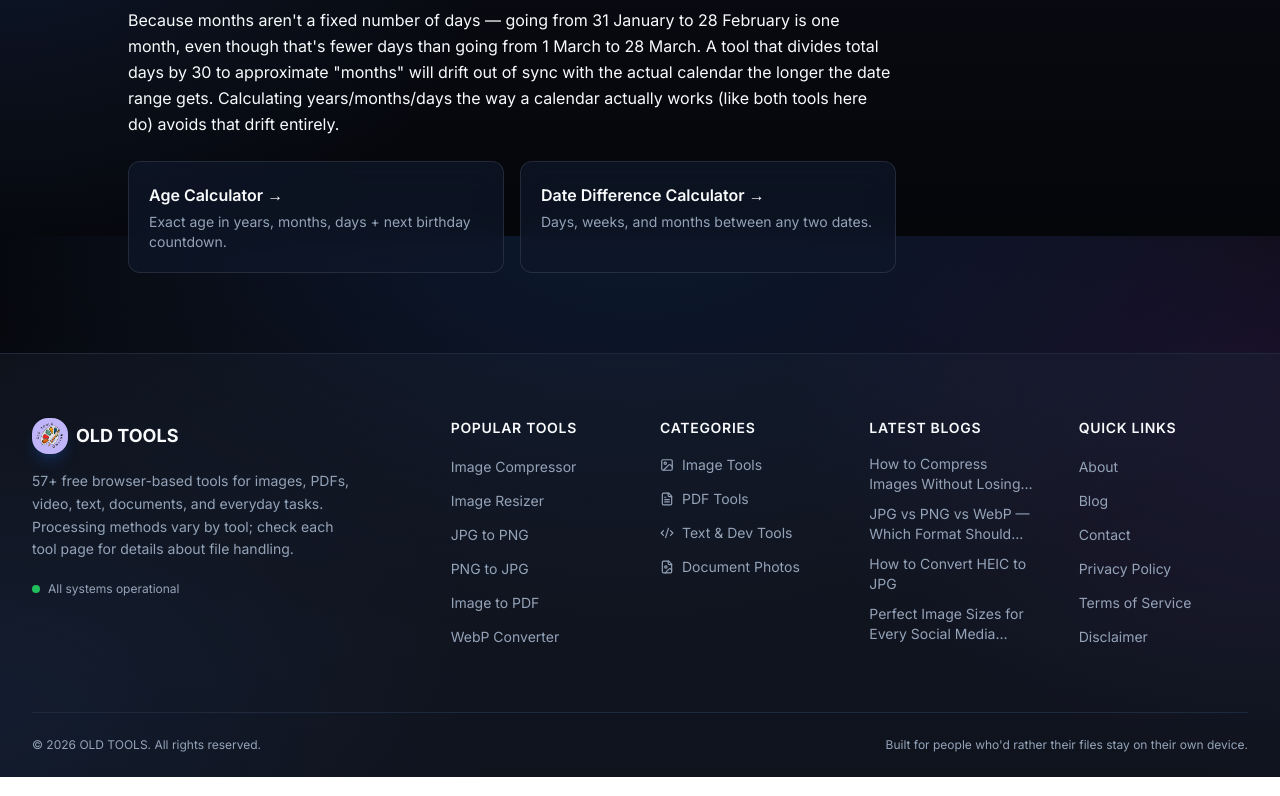
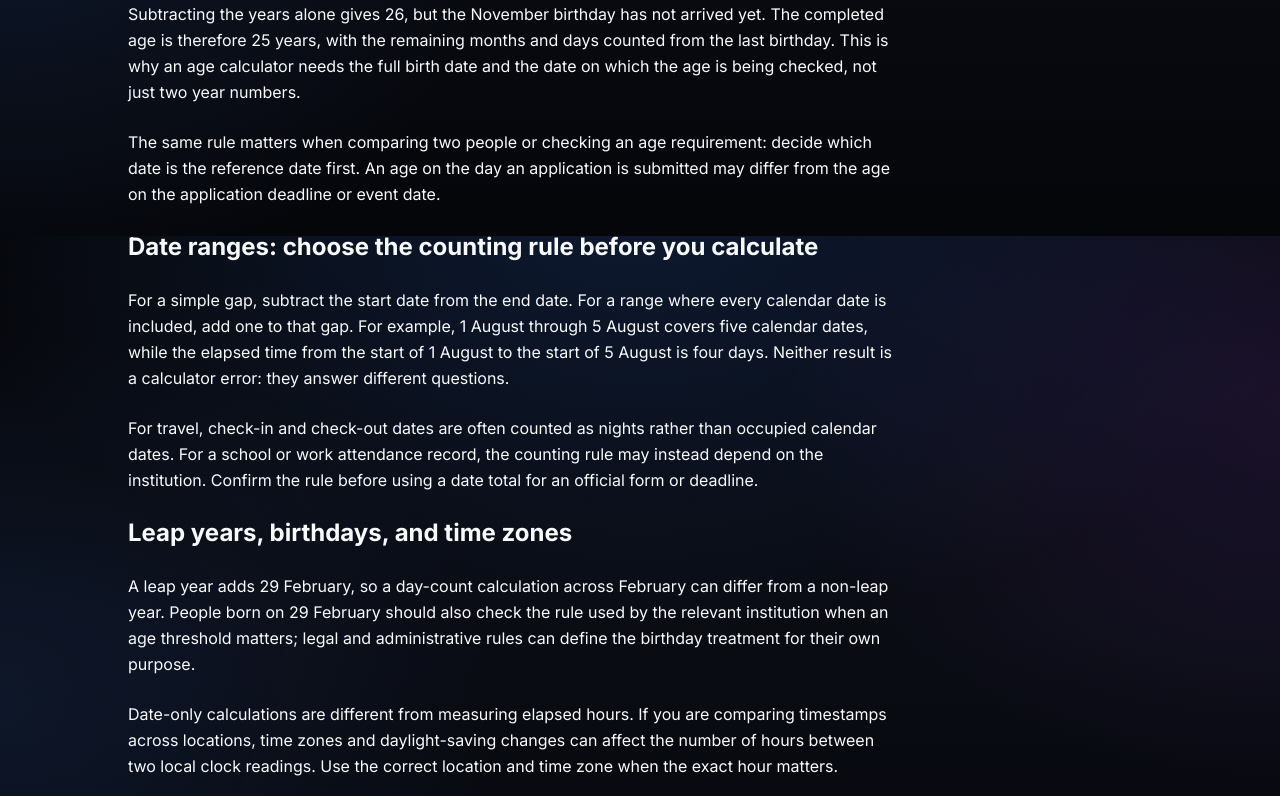
Before and after one commit to surajkumar122024-star/ok01, a Next.js app: page /blog/age-and-date-calculators in a window 1280 px wide. Shown: the part 1364-2160 px from the top of the page. Built offline with nearby package versions, Linux system fonts and the light colour scheme.

Commit message:
Improve age-and-date-calculators article with original examples

```diff
--- a/src/app/blog/age-and-date-calculators/page.tsx
+++ b/src/app/blog/age-and-date-calculators/page.tsx
@@ -81,6 +81,49 @@ export default function AgeAndDateCalculatorsArticle() {
             inclusive booking ranges).
           </p>
 
+          <h2 className="text-2xl font-bold mt-8">A worked example: age is a calendar calculation</h2>
+          <p>
+            Imagine someone was born on 15 November 2000 and checks their age on 1 August 2026.
+            Subtracting the years alone gives 26, but the November birthday has not arrived yet.
+            The completed age is therefore 25 years, with the remaining months and days counted
+            from the last birthday. This is why an age calculator needs the full birth date and
+            the date on which the age is being checked, not just two year numbers.
+          </p>
+          <p>
+            The same rule matters when comparing two people or checking an age requirement:
+            decide which date is the reference date first. An age on the day an application is
+            submitted may differ from the age on the application deadline or event date.
+          </p>
+
+          <h2 className="text-2xl font-bold mt-8">Date ranges: choose the counting rule before you calculate</h2>
+          <p>
+            For a simple gap, subtract the start date from the end date. For a range where every
+            calendar date is included, add one to that gap. For example, 1 August through 5 August
+            covers five calendar dates, while the elapsed time from the start of 1 August to the
+            start of 5 August is four days. Neither result is a calculator error: they answer
+            different questions.
+          </p>
+          <p>
+            For travel, check-in and check-out dates are often counted as nights rather than
+            occupied calendar dates. For a school or work attendance record, the counting rule
+            may instead depend on the institution. Confirm the rule before using a date total
+            for an official form or deadline.
+          </p>
+
+          <h2 className="text-2xl font-bold mt-8">Leap years, birthdays, and time zones</h2>
+          <p>
+            A leap year adds 29 February, so a day-count calculation across February can differ
+            from a non-leap year. People born on 29 February should also check the rule used by
+            the relevant institution when an age threshold matters; legal and administrative
+            rules can define the birthday treatment for their own purpose.
+          </p>
+          <p>
+            Date-only calculations are different from measuring elapsed hours. If you are
+            comparing timestamps across locations, time zones and daylight-saving changes can
+            affect the number of hours between two local clock readings. Use the correct
+            location and time zone when the exact hour matters.
+          </p>
+
           <h2 className="text-2xl font-bold mt-8">Q: Why does a date-difference tool show months differently than I&apos;d expect?</h2>
           <p>
             Because months aren&apos;t a fixed number of days — going from 31 January to 28 February is
```
